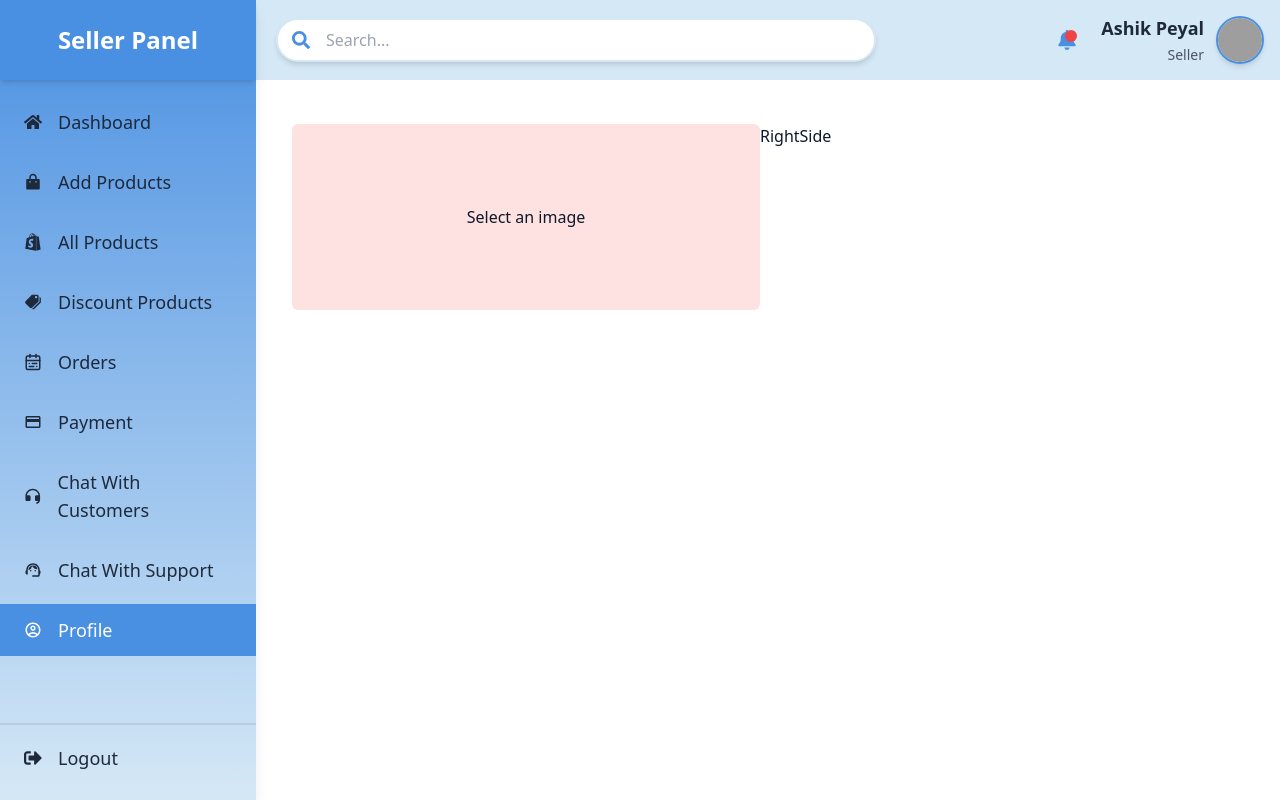
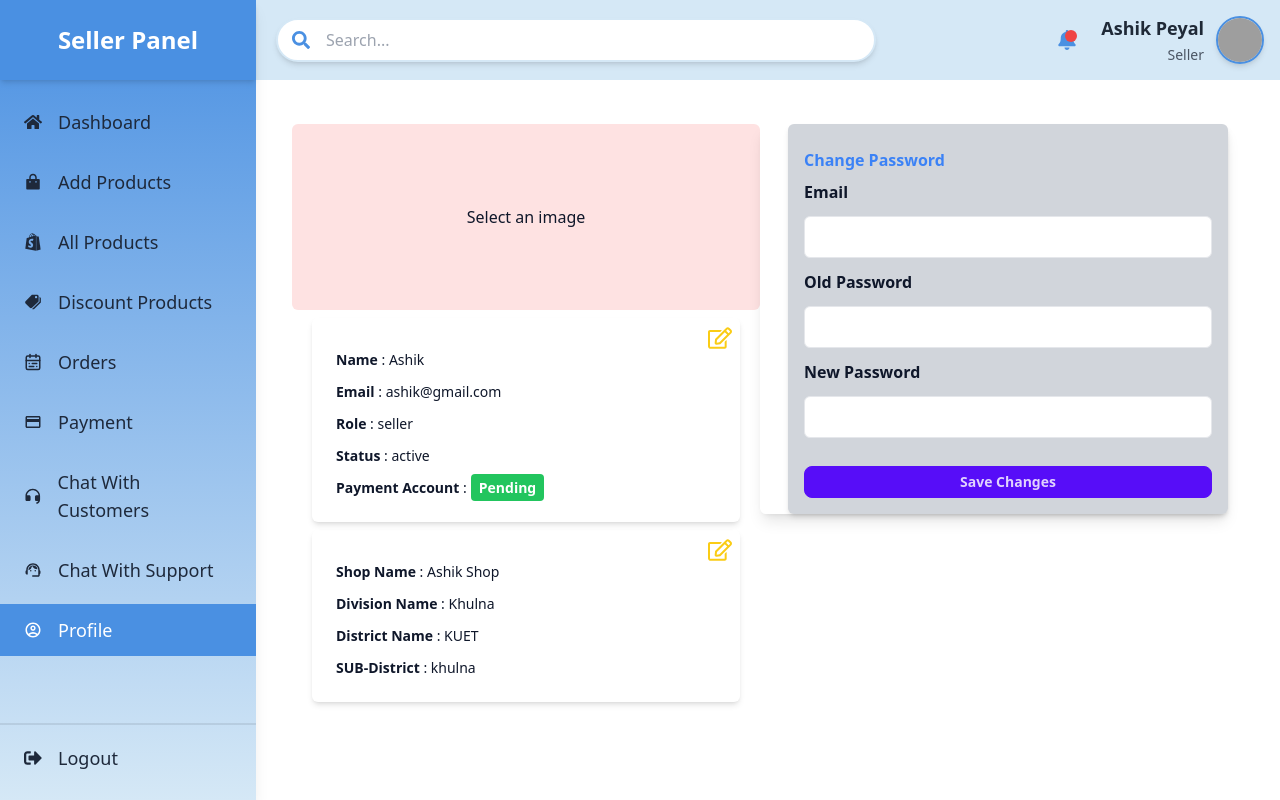
Before and after one commit to AshikurZaman01/Multi-Vendor-Ecommerce-Website-MERN, a React (Vite) app in the folder Front End/: page /sellerMainLayout/sellerProfile in a window 1280 px wide. Built offline with nearby package versions, Linux system fonts and the light colour scheme; grey boxes are pictures that could not be loaded.

Commit message:
add Seller Profile

```diff
--- /dev/null
+++ b/Front End/src/Components/Views/Auth/SellerDashboard/SellerMainLayout/SellerDashboard/AllProducts/EditProduct/EditProduct.jsx
@@ -0,0 +1,8 @@
+
+const EditProduct = () => {
+    return (
+        <div>EditProduct</div>
+    )
+}
+
+export default EditProduct
--- a/Front End/src/Components/Views/Auth/SellerDashboard/SellerMainLayout/SellerDashboard/SellerProfile/LeftSide/LeftSide.jsx
+++ b/Front End/src/Components/Views/Auth/SellerDashboard/SellerMainLayout/SellerDashboard/SellerProfile/LeftSide/LeftSide.jsx
@@ -1,13 +1,19 @@
 import ProfileImage from "./ProfileImage";
+import ProfileData from "./ProfileData";
 
 const LeftSide = () => {
 
     const image = false;
     const loader = false;
+    const status = 'active';
+    const userInfo = true;
 
     return (
         <div>
             <ProfileImage image={image} loader={loader}></ProfileImage>
+
+            <ProfileData status={status} userInfo={userInfo}></ProfileData>
+
         </div>
     )
 }
--- /dev/null
+++ b/Front End/src/Components/Views/Auth/SellerDashboard/SellerMainLayout/SellerDashboard/SellerProfile/LeftSide/ProfileData.jsx
@@ -0,0 +1,108 @@
+import { FaRegEdit } from 'react-icons/fa'
+
+const ProfileData = ({ status, userInfo }) => {
+    return (
+        <div className="px-0 md:px-5 py-2">
+
+            <div className="flex justify-between text-sm flex-col gap-2 p-4 rounded-md shadow-md relative">
+                {/* Edit Icon */}
+                <span className="">
+                    <FaRegEdit className="absolute cursor-pointer text-2xl text-yellow-400 rounded hover:shadow-yellow-500/50 right-2 top-2" />
+                </span>
+
+                {/* User Information */}
+                <div className="flex flex-col gap-2 space-y-1 p-2">
+                    <span><span className="font-semibold">Name</span> : Ashik</span>
+                    <span><span className="font-semibold">Email</span> : ashik@gmail.com</span>
+                    <span><span className="font-semibold">Role</span> : seller</span>
+                    <span><span className="font-semibold">Status</span> : active</span>
+                    <span><span className="font-semibold">Payment Account</span> :
+                        <span className={`px-2 py-1 font-semibold rounded text-white capitalize m-1
+                            ${status === "active" ? "bg-green-500" : "bg-red-500 cursor-pointer "}`}>
+                            {status === "active" ? "Pending" : "Click Active"}
+                        </span>
+                    </span>
+                </div>
+            </div>
+
+            {/* Form to Edit User Info */}
+            <div className='px-0  py-2'>
+                {
+                    userInfo ?
+
+                        (
+                            <div className="flex justify-between text-sm flex-col gap-2 p-4 rounded-md shadow-md relative">
+                                {/* Edit Icon */}
+                                <span className="">
+                                    <FaRegEdit className="absolute cursor-pointer text-2xl text-yellow-400 rounded hover:shadow-yellow-500/50 right-2 top-2" />
+                                </span>
+
+                                {/* User Information */}
+                                <div className="flex flex-col gap-2 space-y-1 p-2">
+                                    <span><span className="font-semibold">Shop Name</span> : Ashik Shop</span>
+                                    <span><span className="font-semibold">Division Name</span> : Khulna</span>
+                                    <span><span className="font-semibold">District Name</span> : KUET</span>
+                                    <span><span className="font-semibold">SUB-District</span> : khulna</span>
+                                </div>
+                            </div>
+                        )
+
+                        :
+
+                        (
+                            <form className="shadow-md bg-gray-300 p-4 rounded-md">
+                                <div className='flex flex-col w-full gap-3'>
+                                    {/* Edit shopName */}
+                                    <label htmlFor="shop_name" className="font-semibold">Shop Name</label>
+                                    <input
+                                        type="text"
+                                        id="name"
+                                        name="name"
+                                        defaultValue={userInfo.shopName || ''}
+                                        className='px-4 py-2 border focus:border-indigo-500 rounded-md'
+                                    />
+
+                                    {/* Edit Email */}
+                                    <label htmlFor="division" className="font-semibold">Division Name</label>
+                                    <input
+                                        type="text"
+                                        id="division"
+                                        name="division"
+                                        defaultValue={userInfo.divison || ''}
+                                        className='px-4 py-2 border focus:border-indigo-500 rounded-md'
+                                    />
+
+                                    {/* district name */}
+                                    <label htmlFor="district" className="font-semibold">District Name</label>
+                                    <input
+                                        type="text"
+                                        id="district"
+                                        name="district"
+                                        defaultValue={userInfo.district || ''}
+                                        className='px-4 py-2 border focus:border-indigo-500 rounded-md'
+                                    />
+
+                                    {/* subdistrict name */}
+                                    <label htmlFor="district" className="font-semibold">District Name</label>
+                                    <input
+                                        type="text"
+                                        id="subDistrict"
+                                        name="subDistrict"
+                                        defaultValue={userInfo.subDistrict || ''}
+                                        className='px-4 py-2 border focus:border-indigo-500 rounded-md'
+                                    />
+
+                                    <div>
+                                        <button className='w-full btn btn-sm btn-primary mt-4 capitalize'>Save Changes</button>
+                                    </div>
+
+                                </div>
+                            </form>
+                        )
+                }
+            </div>
+        </div>
+    )
+}
+
+export default ProfileData;
--- a/Front End/src/Components/Views/Auth/SellerDashboard/SellerMainLayout/SellerDashboard/SellerProfile/RightSide/RightSide.jsx
+++ b/Front End/src/Components/Views/Auth/SellerDashboard/SellerMainLayout/SellerDashboard/SellerProfile/RightSide/RightSide.jsx
@@ -1,7 +1,51 @@
 
 const RightSide = () => {
     return (
-        <div>RightSide</div>
+        <div>
+            <div className="w-full pl-0 md:pl-7 mt-6 md:mt-0 shadow-lg rounded-md ">
+                <form className="shadow-md bg-gray-300 p-4 rounded-md">
+
+                    <div>
+                        <h1 className="my-2 capitalize font-semibold text-blue-500">Change Password</h1>
+                    </div>
+
+                    <div className='flex flex-col w-full gap-3'>
+                        {/* Edit email */}
+                        <label htmlFor="email" className="font-semibold">Email</label>
+                        <input
+                            type="email"
+                            id="email"
+                            name="email"
+                            className='px-4 py-2 border focus:border-indigo-500 rounded-md'
+                        />
+
+                        {/* Edit old password */}
+                        <label htmlFor="oldPassword" className="font-semibold">Old Password</label>
+                        <input
+                            type="text"
+                            id="oldPassword"
+                            name="oldPassword"
+                            className='px-4 py-2 border focus:border-indigo-500 rounded-md'
+                        />
+
+                        {/* new password */}
+                        <label htmlFor="newpassword" className="font-semibold">New Password</label>
+                        <input
+                            type="text"
+                            id="newPassword"
+                            name="newPassword"
+                            className='px-4 py-2 border focus:border-indigo-500 rounded-md'
+                        />
+
+
+                        <div>
+                            <button className='w-full btn btn-sm btn-primary mt-4 capitalize'>Save Changes</button>
+                        </div>
+
+                    </div>
+                </form>
+            </div>
+        </div>
     )
 }
 
--- a/Front End/src/main.jsx
+++ b/Front End/src/main.jsx
@@ -36,6 +36,7 @@ import SellerPayments from './Components/Views/Auth/SellerDashboard/SellerMainLa
 import ChatWithCustomers from './Components/Views/Auth/SellerDashboard/SellerMainLayout/SellerDashboard/ChatWithCustomer/ChatWithCustomers';
 import ChatWithSupport from './Components/Views/Auth/SellerDashboard/SellerMainLayout/SellerDashboard/ChatWithSupport/ChatWithSupport';
 import SellerPro from './Components/Views/Auth/SellerDashboard/SellerMainLayout/SellerDashboard/SellerProfile/SellerPro';
+import EditProduct from './Components/Views/Auth/SellerDashboard/SellerMainLayout/SellerDashboard/AllProducts/EditProduct/EditProduct';
 
 const router = createBrowserRouter([
   {
@@ -138,9 +139,16 @@ const router = createBrowserRouter([
         path: "addProducts",
         element: <Addproducts />
       },
+
       {
         path: "allProducts",
-        element: <AllProducts />
+        element: <AllProducts />,
+        role: "seller",
+        status: "active",
+      },
+      {
+        path: "editProduct/:id",
+        element: <EditProduct />,
       },
       {
         path: "discountProducts",
```
Also changed, not shown: Front End/src/Components/Views/Auth/SellerDashboard/SellerMainLayout/SellerDashboard/AllProducts/ProdcutList.jsx (+29 -30 lines).
